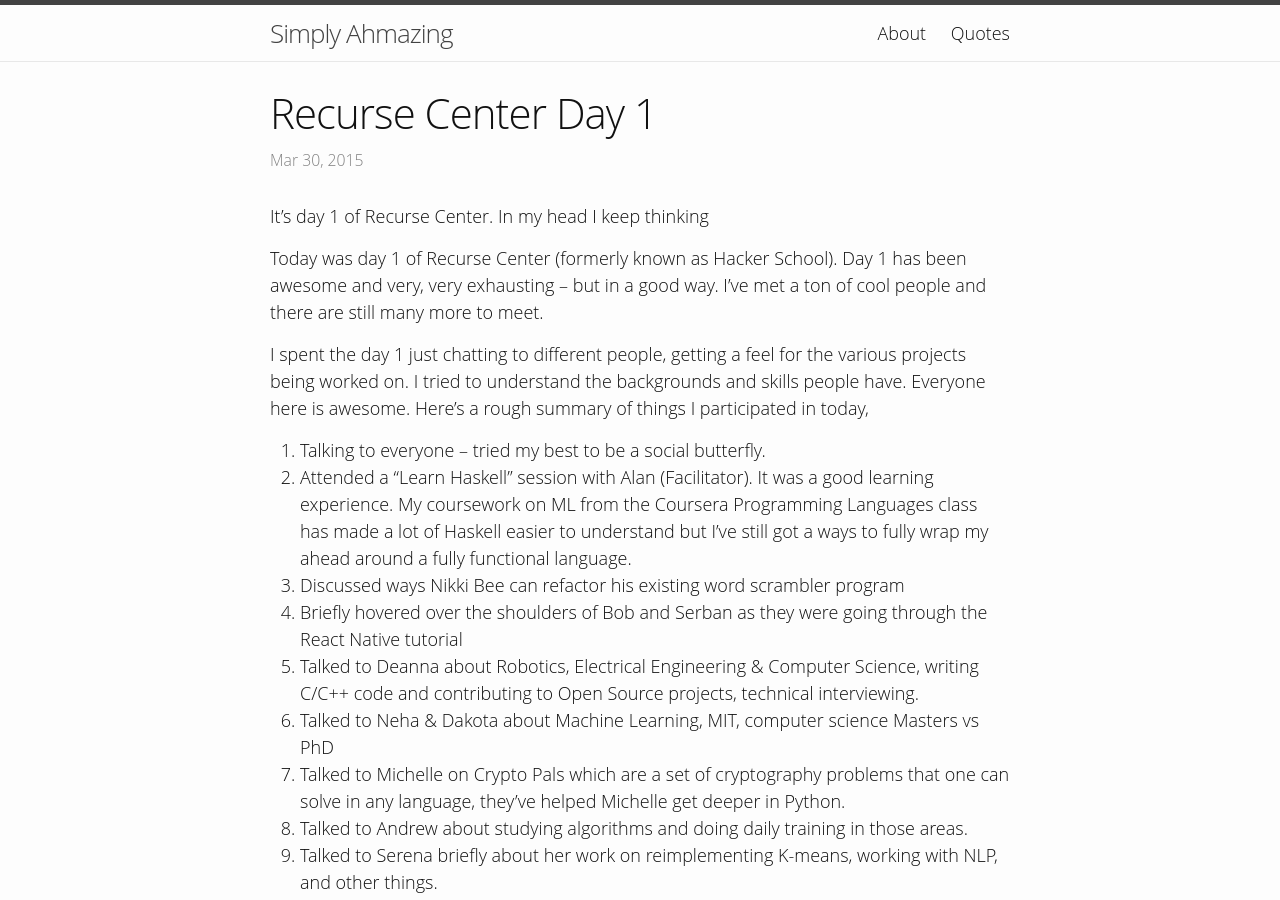
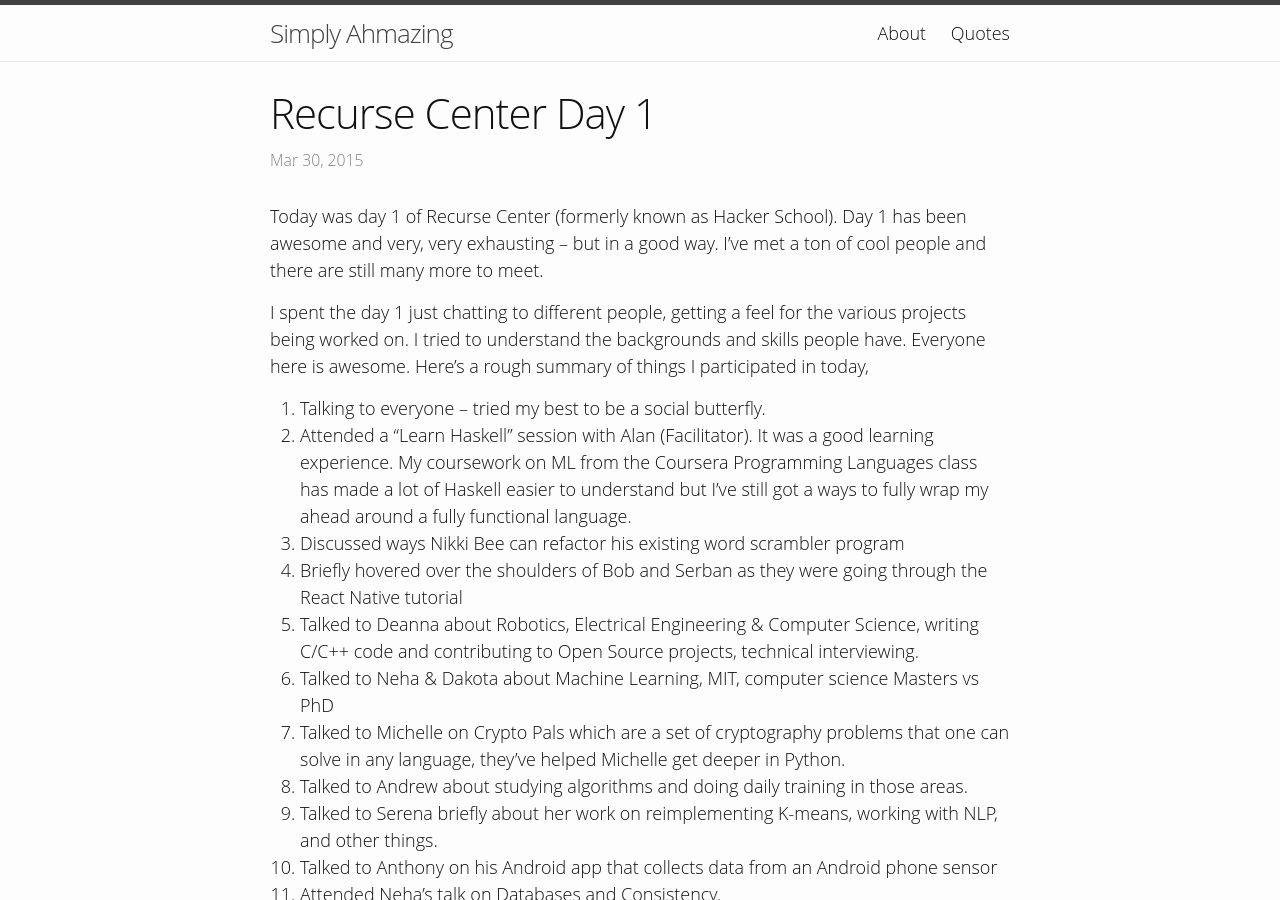
Before and after one commit to icco/simplyahmazing.github.io, a Jekyll site: the page built from _posts/2015-03-30-recurse-center-day-1.md, in a window 1280 px wide and 900 px high. Built offline with Jekyll 4.4.1, drawn with Linux system fonts in a browser that asks for light colours.

Commit message:
fixes typo

```diff
--- a/_posts/2015-03-30-recurse-center-day-1.md
+++ b/_posts/2015-03-30-recurse-center-day-1.md
@@ -4,9 +4,6 @@ title:  "Recurse Center Day 1"
 date:   2015-03-30 23:47:20
 categories: writing "hacker school" "recurse center"
 ---
-
-It's day 1 of Recurse Center. In my head I keep thinking
-
 
 Today was day 1 of Recurse Center (formerly known as Hacker School). Day 1 has been awesome and very, very exhausting -- but in a good way. I've met a ton of cool people and there are still many more to meet.
 
```
